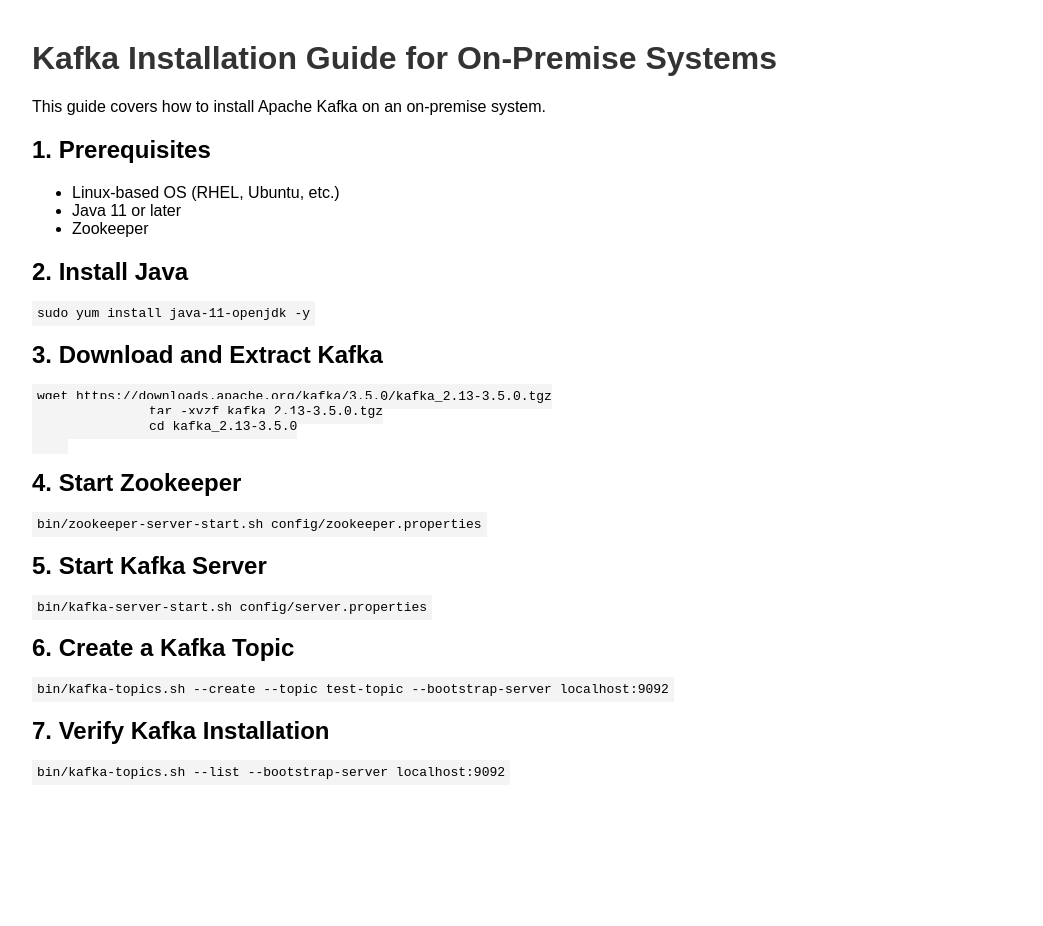
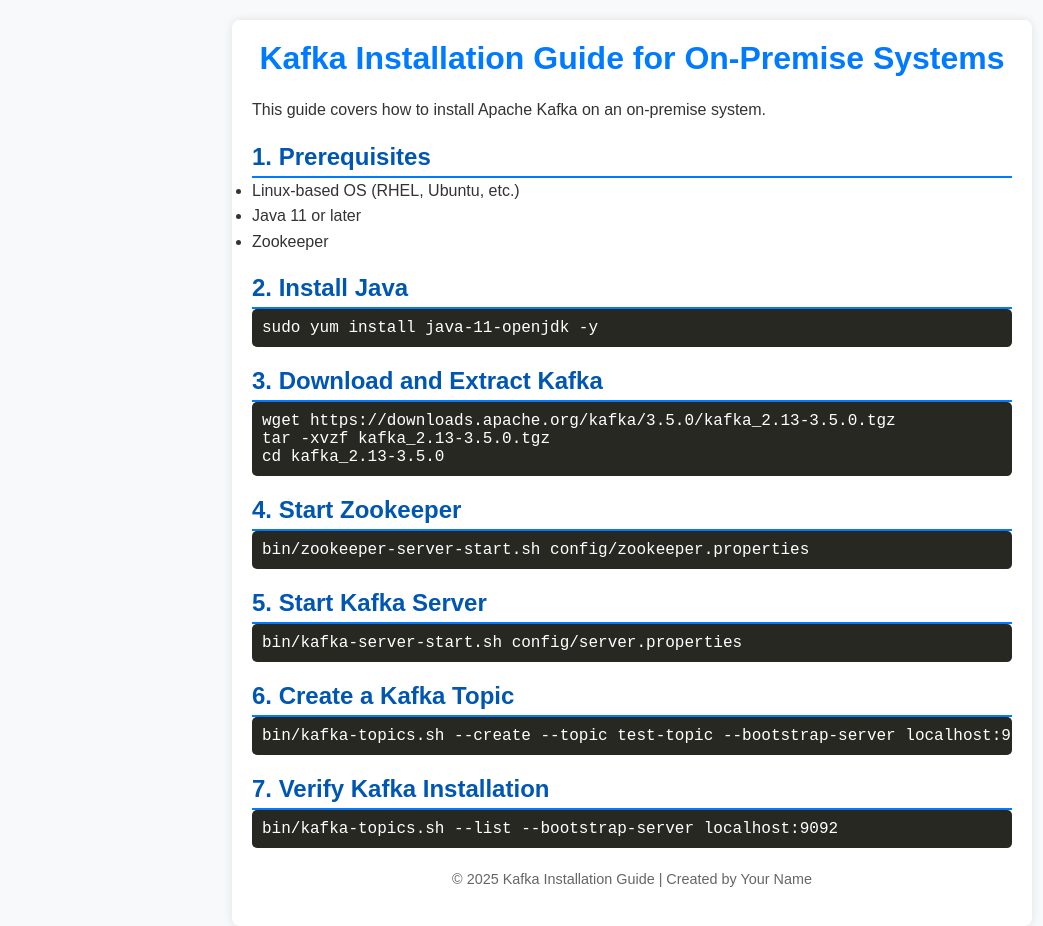
Before and after one commit to manishchet/kafka, a plain HTML site: page index.html in a window 1280 px wide. Shown: the whole page, without its empty margins (8-1051 px from the left). Before the commit the page ends 820 px from the top, so only its background shows below. Drawn offline with Linux system fonts and the light colour scheme.

Commit message:
Update index.html

```diff
--- a/index.html
+++ b/index.html
@@ -5,12 +5,72 @@
     <meta name="viewport" content="width=device-width, initial-scale=1.0">
     <title>Kafka Installation Guide</title>
     <style>
-        body { font-family: Arial, sans-serif; margin: 40px; }
-        h1 { color: #333; }
-        code { background: #f4f4f4; padding: 5px; }
+        /* Basic Reset */
+        * { margin: 0; padding: 0; box-sizing: border-box; }
+
+        /* Body Styling */
+        body {
+            font-family: Arial, sans-serif;
+            background-color: #f8f9fa;
+            color: #333;
+            margin: 0;
+            padding: 20px;
+        }
+
+        /* Container */
+        .container {
+            max-width: 800px;
+            margin: auto;
+            background: white;
+            padding: 20px;
+            border-radius: 8px;
+            box-shadow: 0 0 10px rgba(0, 0, 0, 0.1);
+        }
+
+        /* Headers */
+        h1 {
+            text-align: center;
+            color: #007bff;
+            margin-bottom: 20px;
+        }
+
+        h2 {
+            color: #0056b3;
+            margin-top: 20px;
+            border-bottom: 2px solid #007bff;
+            padding-bottom: 5px;
+        }
+
+        /* Paragraphs & Lists */
+        p, ul {
+            margin-bottom: 15px;
+            line-height: 1.6;
+        }
+
+        /* Code Blocks */
+        pre {
+            background: #272822;
+            color: #fff;
+            padding: 10px;
+            border-radius: 5px;
+            overflow-x: auto;
+        }
+
+        code {
+            font-family: 'Courier New', monospace;
+        }
+
+        /* Footer */
+        .footer {
+            text-align: center;
+            margin-top: 20px;
+            font-size: 0.9em;
+            color: #666;
+        }
     </style>
 </head>
 <body>
+    <div class="container">
         <h1>Kafka Installation Guide for On-Premise Systems</h1>
         <p>This guide covers how to install Apache Kafka on an on-premise system.</p>
 
@@ -27,8 +87,7 @@
         <h2>3. Download and Extract Kafka</h2>
         <pre><code>wget https://downloads.apache.org/kafka/3.5.0/kafka_2.13-3.5.0.tgz
 tar -xvzf kafka_2.13-3.5.0.tgz
-               cd kafka_2.13-3.5.0
-    </code></pre>
+cd kafka_2.13-3.5.0</code></pre>
 
         <h2>4. Start Zookeeper</h2>
         <pre><code>bin/zookeeper-server-start.sh config/zookeeper.properties</code></pre>
@@ -41,5 +100,10 @@
 
         <h2>7. Verify Kafka Installation</h2>
         <pre><code>bin/kafka-topics.sh --list --bootstrap-server localhost:9092</code></pre>
+
+        <div class="footer">
+            <p>© 2025 Kafka Installation Guide | Created by Your Name</p>
+        </div>
+    </div>
 </body>
 </html>
```
Lines whose indentation alone changed are shown as unchanged.
